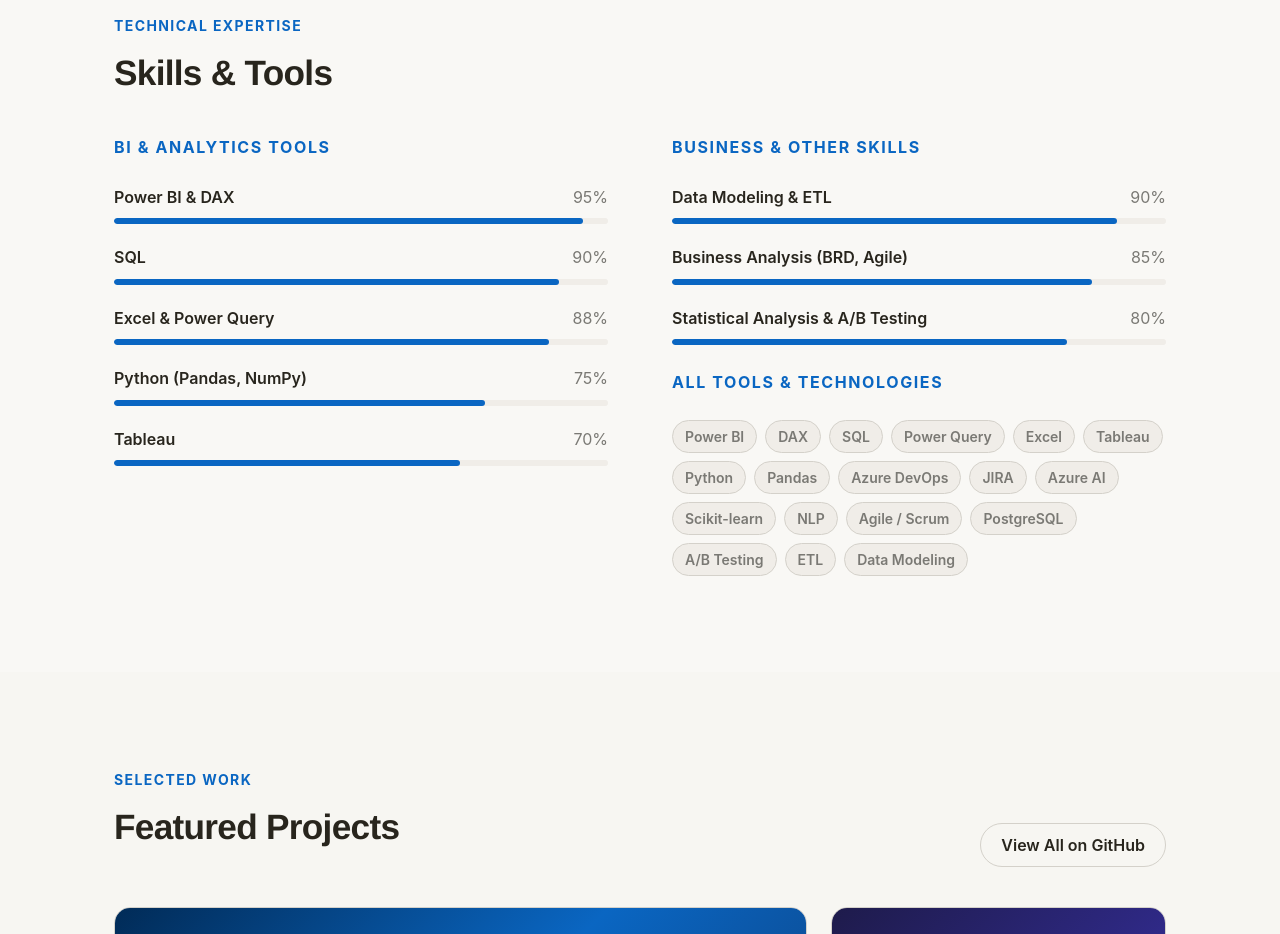
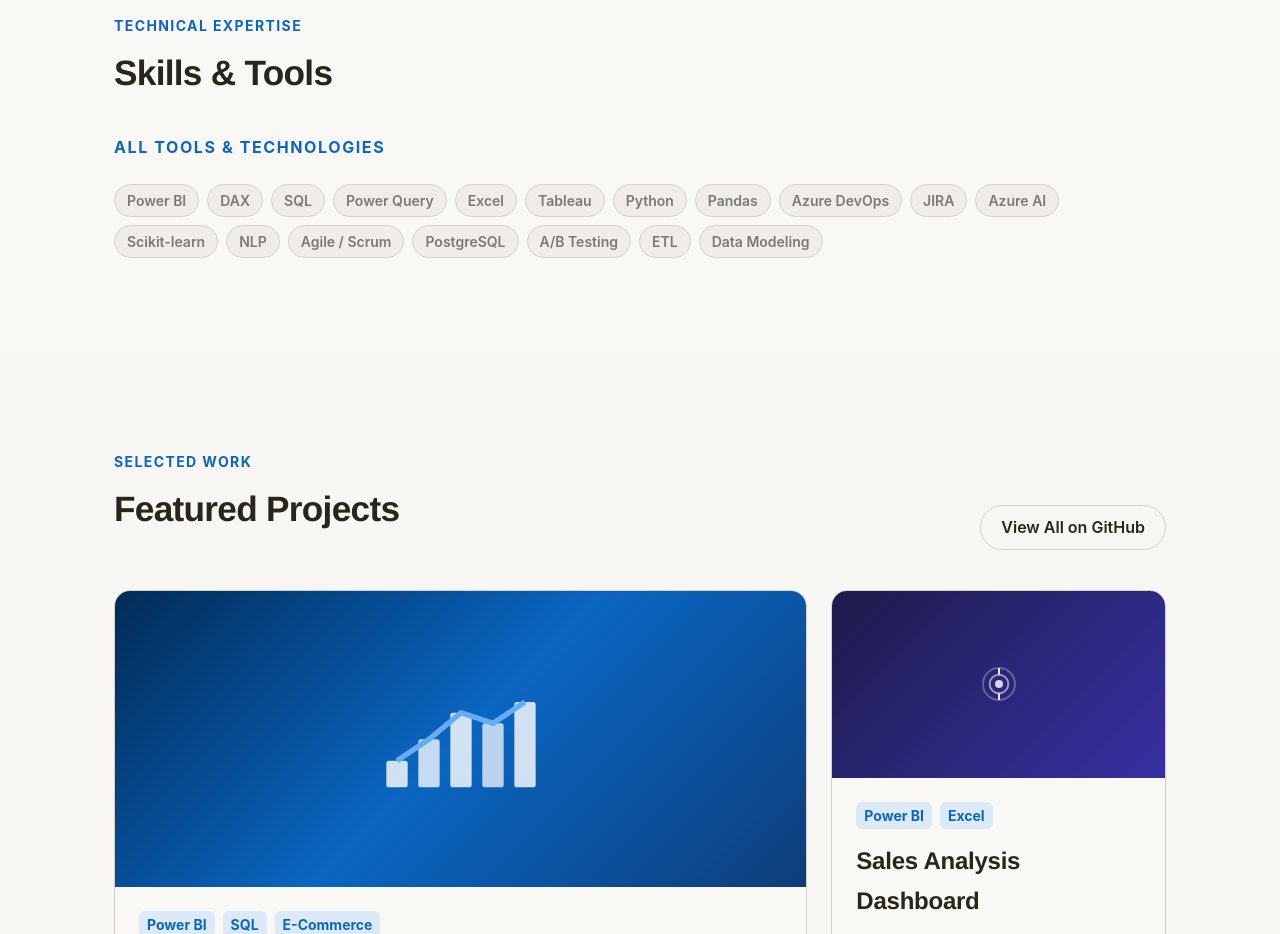
Before and after one commit to T0hamyy/ai, a plain HTML site: page index.html in a window 1280 px wide. Shown: the part 2920-3854 px from the top of the page. Drawn offline with nearby package versions, Linux system fonts and the light colour scheme; a web font is replaced by a local one.

Commit message:
Update index.html

```diff
--- a/index.html
+++ b/index.html
@@ -497,54 +497,13 @@
   </div>
 </section>
 
+
 <!-- ===== SKILLS ===== -->
 <section id="skills">
   <div class="container">
     <div class="about-label reveal">Technical Expertise</div>
     <h2 class="section-title reveal reveal-delay-1" style="margin-bottom: var(--space-10);">Skills & Tools</h2>
-    <div class="skills-inner">
-      <div>
-        <div class="skill-category-title">BI & Analytics Tools</div>
-        <div class="skill-bar-list">
-          <div class="skill-bar-item reveal">
-            <div class="skill-bar-top"><span>Power BI & DAX</span><span class="skill-bar-pct">95%</span></div>
-            <div class="skill-track"><div class="skill-fill" data-pct="95"></div></div>
-          </div>
-          <div class="skill-bar-item reveal reveal-delay-1">
-            <div class="skill-bar-top"><span>SQL</span><span class="skill-bar-pct">90%</span></div>
-            <div class="skill-track"><div class="skill-fill" data-pct="90"></div></div>
-          </div>
-          <div class="skill-bar-item reveal reveal-delay-2">
-            <div class="skill-bar-top"><span>Excel & Power Query</span><span class="skill-bar-pct">88%</span></div>
-            <div class="skill-track"><div class="skill-fill" data-pct="88"></div></div>
-          </div>
-          <div class="skill-bar-item reveal reveal-delay-3">
-            <div class="skill-bar-top"><span>Python (Pandas, NumPy)</span><span class="skill-bar-pct">75%</span></div>
-            <div class="skill-track"><div class="skill-fill" data-pct="75"></div></div>
-          </div>
-          <div class="skill-bar-item reveal reveal-delay-4">
-            <div class="skill-bar-top"><span>Tableau</span><span class="skill-bar-pct">70%</span></div>
-            <div class="skill-track"><div class="skill-fill" data-pct="70"></div></div>
-          </div>
-        </div>
-      </div>
-      <div>
-        <div class="skill-category-title">Business & Other Skills</div>
-        <div style="margin-bottom: var(--space-6);">
-          <div class="skill-bar-item reveal">
-            <div class="skill-bar-top"><span>Data Modeling & ETL</span><span class="skill-bar-pct">90%</span></div>
-            <div class="skill-track"><div class="skill-fill" data-pct="90"></div></div>
-          </div>
-          <div class="skill-bar-item reveal reveal-delay-1" style="margin-top: var(--space-5);">
-            <div class="skill-bar-top"><span>Business Analysis (BRD, Agile)</span><span class="skill-bar-pct">85%</span></div>
-            <div class="skill-track"><div class="skill-fill" data-pct="85"></div></div>
-          </div>
-          <div class="skill-bar-item reveal reveal-delay-2" style="margin-top: var(--space-5);">
-            <div class="skill-bar-top"><span>Statistical Analysis & A/B Testing</span><span class="skill-bar-pct">80%</span></div>
-            <div class="skill-track"><div class="skill-fill" data-pct="80"></div></div>
-          </div>
-        </div>
-        <div class="skill-category-title reveal" style="margin-top: var(--space-6);">All Tools & Technologies</div>
+    <div class="skill-category-title reveal">All Tools & Technologies</div>
     <div class="skill-tags reveal reveal-delay-1">
       <span class="tag">Power BI</span><span class="tag">DAX</span><span class="tag">SQL</span>
       <span class="tag">Power Query</span><span class="tag">Excel</span><span class="tag">Tableau</span>
@@ -552,8 +511,6 @@
       <span class="tag">JIRA</span><span class="tag">Azure AI</span><span class="tag">Scikit-learn</span>
       <span class="tag">NLP</span><span class="tag">Agile / Scrum</span><span class="tag">PostgreSQL</span>
       <span class="tag">A/B Testing</span><span class="tag">ETL</span><span class="tag">Data Modeling</span>
-        </div>
-      </div>
     </div>
   </div>
 </section>
```
Lines whose indentation alone changed are shown as unchanged.
